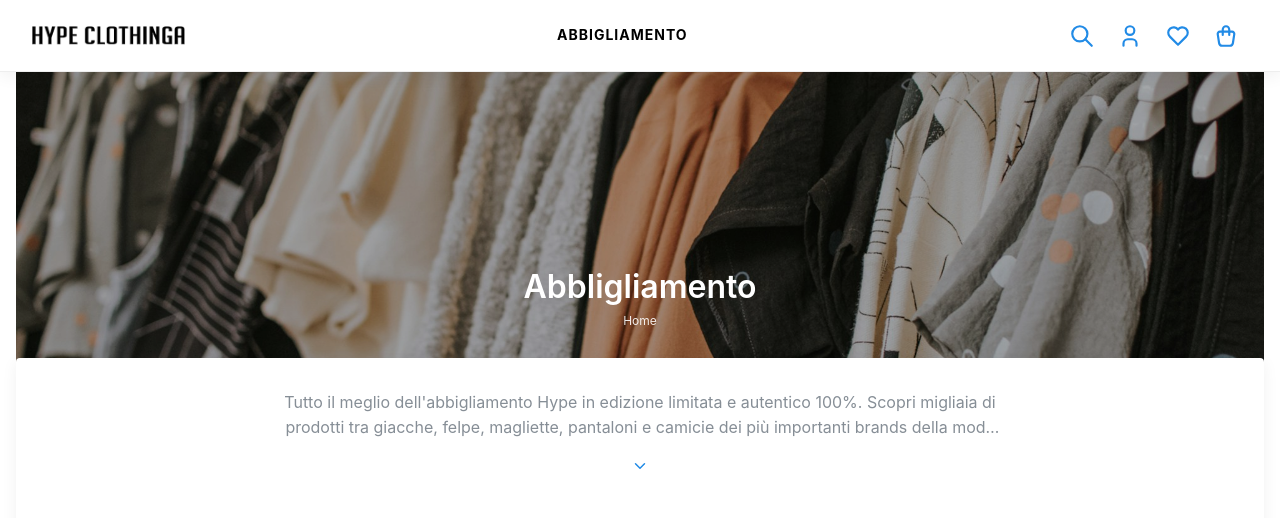
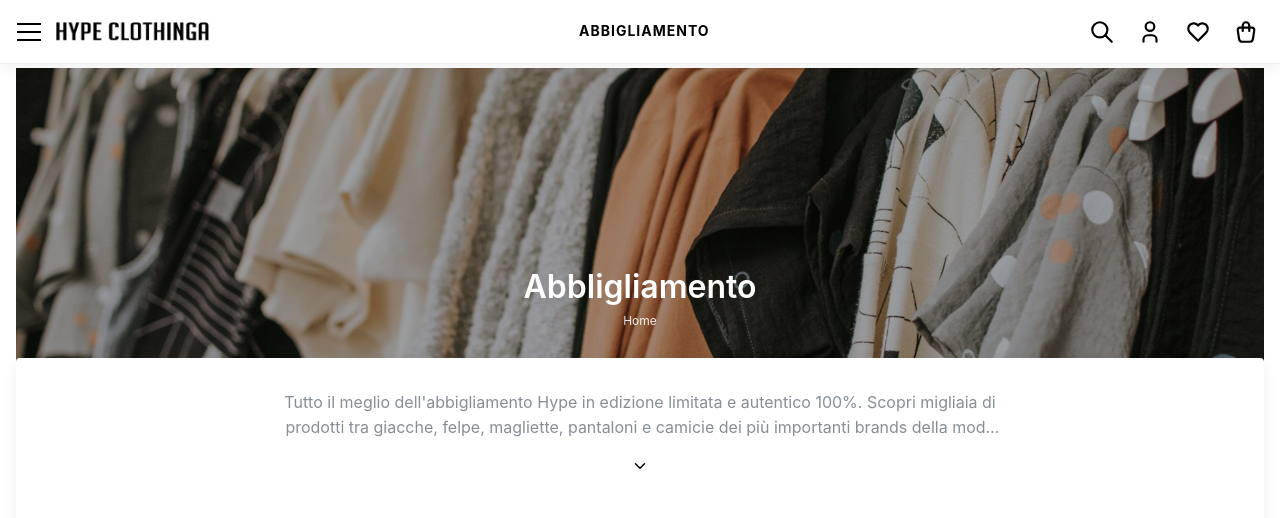
Before and after one commit to Sarrus95/finalExam, a React (Vite) app: page / in a window 1280 px wide. Shown: the top 518 px of the page. Built offline with nearby package versions, Linux system fonts and the light colour scheme; no server answers.

Commit message:
refactor: :recycle: Final Refactor

```diff
--- a/src/components/ShopNavbar/ShopNavbar.tsx
+++ b/src/components/ShopNavbar/ShopNavbar.tsx
@@ -22,7 +22,7 @@ const ShopNavbar = () => {
   const [opened, { open, close }] = useDisclosure(false);
   const isMobile = useMediaQuery("(max-width: 768px)");
 
-  const NAV_HEIGHT = isMobile ? 56 : 72;
+  const NAV_HEIGHT = isMobile ? 52 : 64;
   const ICON_SIZE = isMobile ? 20 : 26;
   const ACTION_SIZE = isMobile ? 36 : 44;
   const DRAWER_ICON = isMobile ? 22 : 26;
@@ -31,7 +31,7 @@ const ShopNavbar = () => {
     <>
       <Box
         h={NAV_HEIGHT}
-        px={{ base: "md", md: "xl" }}
+        px="sm"
         style={{
           borderBottom: "1px solid #eee",
           position: "sticky",
@@ -46,29 +46,33 @@ const ShopNavbar = () => {
             <Burger
               opened={opened}
               onClick={open}
-              hiddenFrom="lg"
+              hiddenFrom="xl"
               size={isMobile ? "sm" : "md"}
             />
 
-            <Image
-              src="imgs/navbar/logo.png"
-              h={isMobile ? 16 : 20}
-              fit="contain"
-            />
+            <Box h={24} style={{ display: "flex", alignItems: "center" }}>
+              <Image
+                src="imgs/navbar/logo.png"
+                h={isMobile ? 16 : 20}
+                fit="contain"
+              />
+            </Box>
           </Group>
 
           <Text
-            visibleFrom="lg"
+            visibleFrom="md"
             size="sm"
             fw={700}
-            style={{ letterSpacing: 1 }}
+            style={{
+              letterSpacing: 1,
+            }}
           >
             ABBIGLIAMENTO
           </Text>
 
           <Group gap={4}>
             <ActionIcon variant="subtle" w={ACTION_SIZE} h={ACTION_SIZE}>
-              <IconSearch size={ICON_SIZE} />
+              <IconSearch color="black" size={ICON_SIZE} />
             </ActionIcon>
 
             <ActionIcon
@@ -77,15 +81,15 @@ const ShopNavbar = () => {
               h={ACTION_SIZE}
               visibleFrom="md"
             >
-              <IconUser size={ICON_SIZE} />
+              <IconUser color="black" size={ICON_SIZE} />
             </ActionIcon>
 
             <ActionIcon variant="subtle" w={ACTION_SIZE} h={ACTION_SIZE}>
-              <IconHeart size={ICON_SIZE} />
+              <IconHeart color="black" size={ICON_SIZE} />
             </ActionIcon>
 
             <ActionIcon variant="subtle" w={ACTION_SIZE} h={ACTION_SIZE}>
-              <IconShoppingBag size={ICON_SIZE} />
+              <IconShoppingBag color="black" size={ICON_SIZE} />
             </ActionIcon>
           </Group>
         </Group>
@@ -106,21 +110,26 @@ const ShopNavbar = () => {
           justify="space-between"
           style={{ borderBottom: "1px solid #eee" }}
         >
-          <ActionIcon onClick={close} w={ACTION_SIZE} h={ACTION_SIZE}>
+          <ActionIcon
+            variant="subtle"
+            onClick={close}
+            w={ACTION_SIZE}
+            h={ACTION_SIZE}
+          >
             <IconX size={DRAWER_ICON} />
           </ActionIcon>
 
           <Group gap="md">
-            <ActionIcon w={ACTION_SIZE} h={ACTION_SIZE}>
-              <IconSearch size={DRAWER_ICON} />
+            <ActionIcon variant="subtle" w={ACTION_SIZE} h={ACTION_SIZE}>
+              <IconSearch color="black" size={DRAWER_ICON} />
             </ActionIcon>
 
-            <ActionIcon w={ACTION_SIZE} h={ACTION_SIZE}>
-              <IconHeart size={DRAWER_ICON} />
+            <ActionIcon variant="subtle" w={ACTION_SIZE} h={ACTION_SIZE}>
+              <IconHeart color="black" size={DRAWER_ICON} />
             </ActionIcon>
 
-            <ActionIcon w={ACTION_SIZE} h={ACTION_SIZE}>
-              <IconShoppingBag size={DRAWER_ICON} />
+            <ActionIcon variant="subtle" w={ACTION_SIZE} h={ACTION_SIZE}>
+              <IconShoppingBag color="black" size={DRAWER_ICON} />
             </ActionIcon>
           </Group>
         </Group>
@@ -133,19 +142,19 @@ const ShopNavbar = () => {
             style={{ borderBottom: "1px solid #f0f0f0" }}
           >
             <Text size="lg" fw={600}>
-              ABBIGLIAMENTO
+              ABBLIGLIAMENTO
             </Text>
             <IconChevronRight size={DRAWER_ICON} />
           </Group>
 
-          <Group px="md" py="lg" justify="space-between">
+          <Group px="md" py="lg" justify="space-between" hiddenFrom="md">
             <Group>
-              <IconUser size={DRAWER_ICON} />
+              <IconUser color="black" size={DRAWER_ICON} />
               <Text size="lg" fw={600}>
                 ACCOUNT
               </Text>
             </Group>
-            <IconChevronRight size={DRAWER_ICON} />
+            <IconChevronRight color="black" size={DRAWER_ICON} />
           </Group>
         </Stack>
       </Drawer>
--- a/src/pages/Home/Home.tsx
+++ b/src/pages/Home/Home.tsx
@@ -109,7 +109,7 @@ export const Home = () => {
               </Text>
             </Collapse>
 
-            <ActionIcon variant="subtle" onClick={() => setDescOpen((o) => !o)}>
+            <ActionIcon color="black" variant="subtle" onClick={() => setDescOpen((o) => !o)}>
               {descOpen ? (
                 <IconChevronUp size={18} />
               ) : (
```
